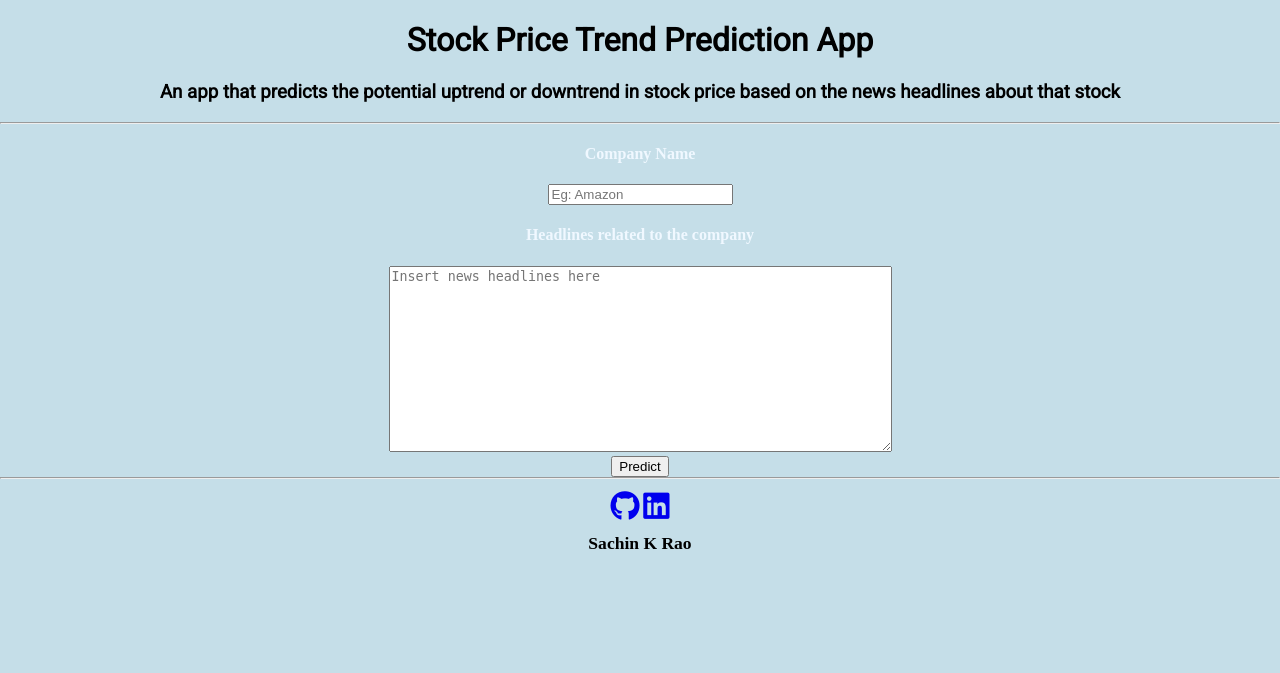
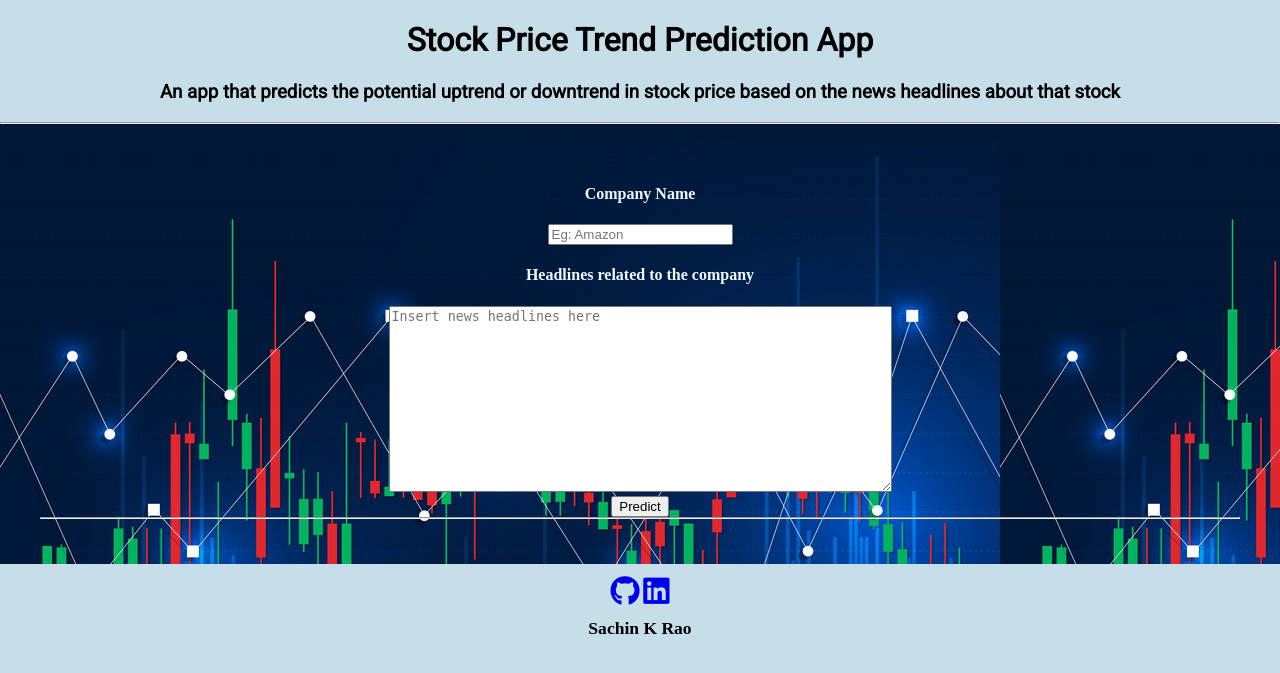
Before and after one commit to sachinrao24/StockSentimentAnalysis, a Flask app: page / in a window 1280 px wide. Shown: the top 673 px of the page. Run offline with Flask 2, Linux system fonts and the light colour scheme; parts of the project's set-up code (start-up, migrations or seed data) failed here and were passed over; some libraries are stand-ins or nearby versions.

Commit message:
Update styles.css

```diff
--- a/static/css/styles.css
+++ b/static/css/styles.css
@@ -18,7 +18,7 @@ hr{
     margin:0;
     text-align: center;
     color: aliceblue;
-    background-image: url({{ url_for('static', filename='images/background.jpg') }});
+    background-image: url('/static/images/background.jpg');
     max-width: 100%;
     height:360px;
     justify-content: space-evenly;
```
